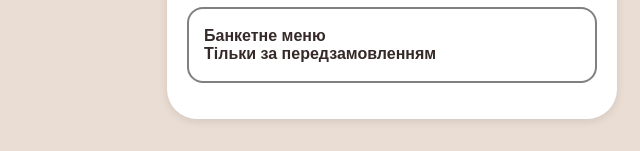
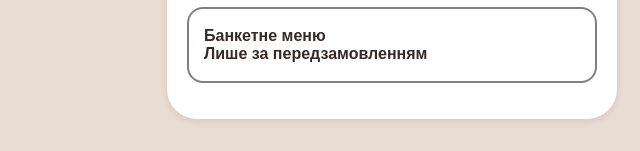
Before and after one commit to SportTime-menu/SportTime, a plain HTML site: page index.html in a window 1280 px wide. Shown: the part 783-934 px from the top of the page, 3-643 px from the left. Drawn offline with Linux system fonts and the light colour scheme.

Commit message:
Update index.html

```diff
--- a/index.html
+++ b/index.html
@@ -38,7 +38,7 @@
             <li><a href="index4.html">Безалкогольні напої / Коктелі</a></li>
             <li>
               <a href="index5.html"
-                >Банкетне меню<br /><span>Тільки за передзамовленням</span></a
+                >Банкетне меню<br /><span>Лише за передзамовленням</span></a
               >
             </li>
           </ul>
```
